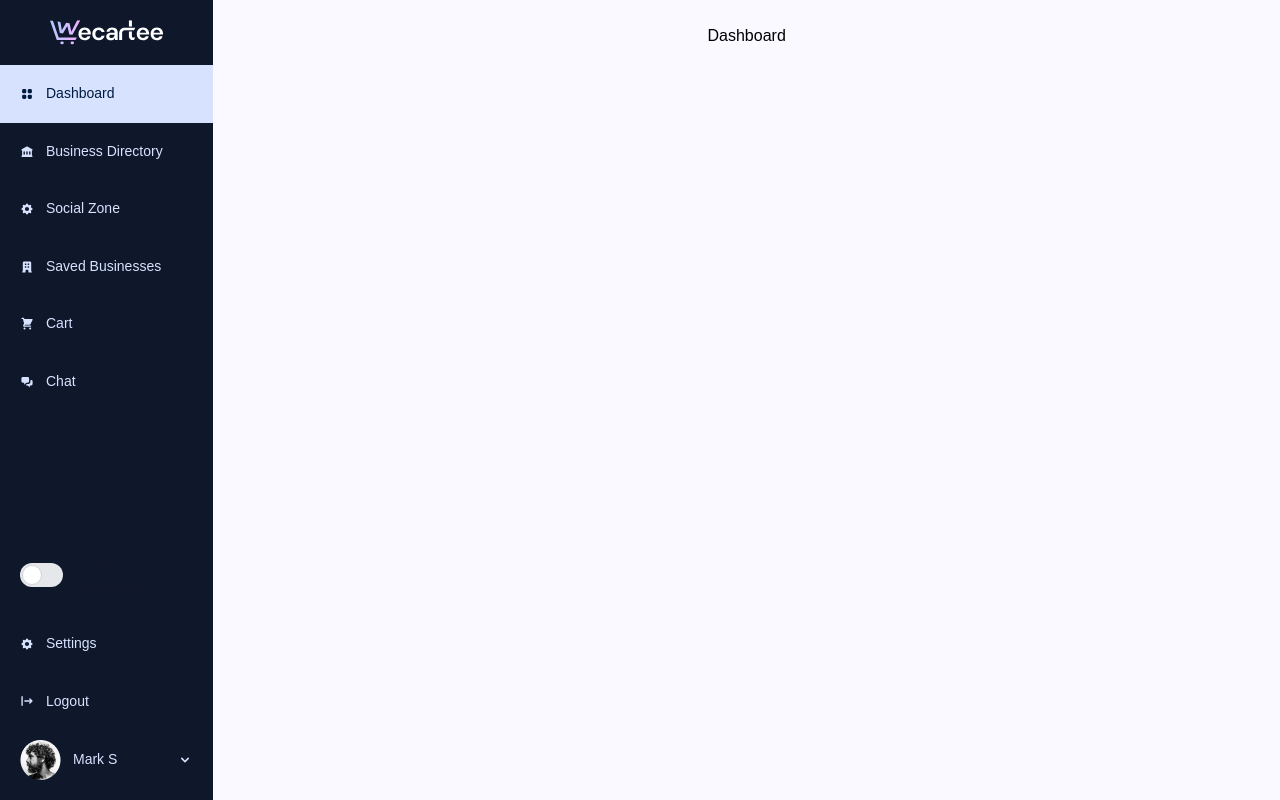
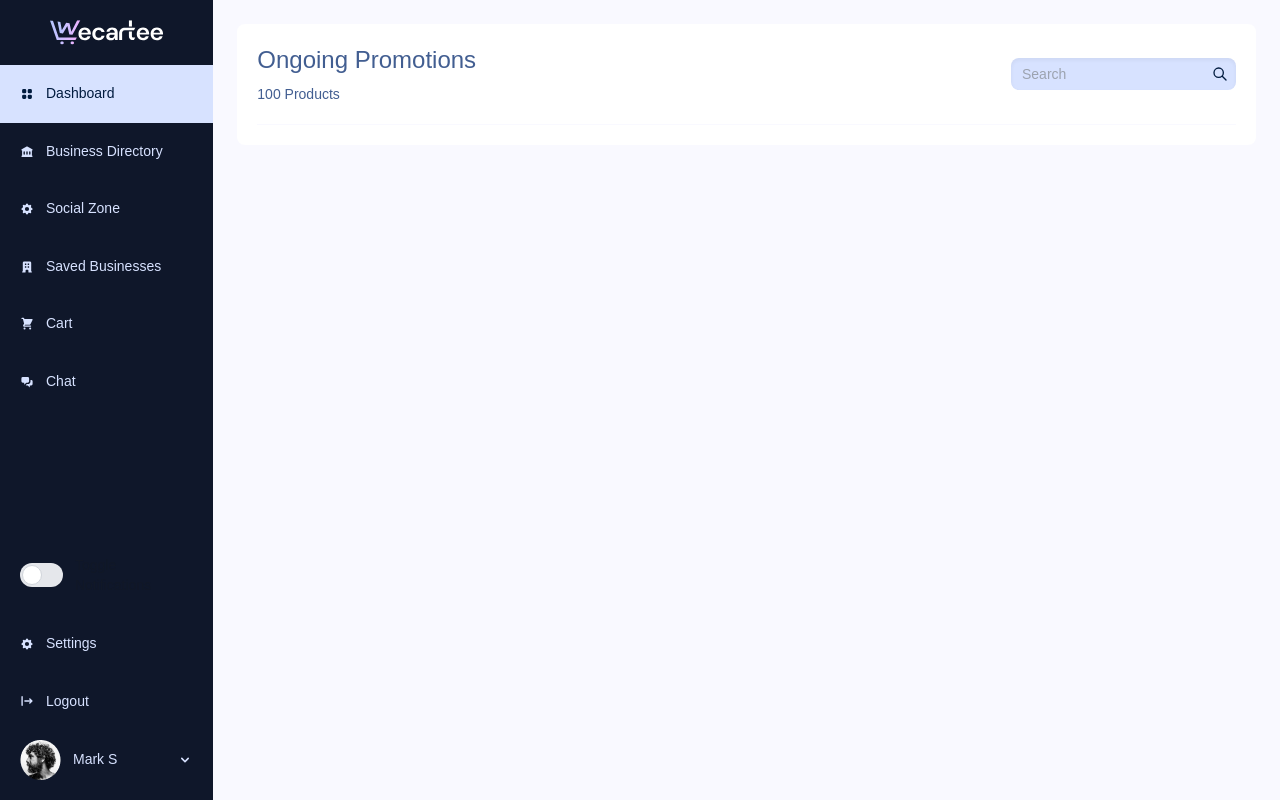
Before and after one commit to sulosp/wecartee-app, a React (Create React App) app in the folder client/: page / in a window 1280 px wide. Built offline with nearby package versions, Linux system fonts and the light colour scheme.

Commit message:
sdiebar filter notification search

```diff
--- a/client/src/components/buyer/dashboard.jsx
+++ b/client/src/components/buyer/dashboard.jsx
@@ -1,12 +1,26 @@
 // Dashboard.js
-import React from 'react';
-
+import React from "react";
+import Search from './../controls/search'
+import Filter from './../controls/filter'
 
 function Dashboard() {
+  return (
+    <div className="w-full p-20 bg-white rounded-lg justify-center items-center h-auto ">
+      <div className="inline-flex w-full justify-between items-center pb-20 border-b border-surface-100  ">
+        <div className="flex flex-col justify-start gap-2">
+          <span className="text-primary-400 text-headline-sm">
+            Ongoing Promotions
+          </span>
+          <span className="text-primary-400 text-body-md gap-1 ">
+            100 Products
+          </span>
+        </div>
 
-  return (
-    <div>
-      Dashboard
+        <div className="flex flex-row justify-end items-center gap-3.5">
+         <Search />
+         <Filter />
+        </div>
+      </div>
     </div>
   );
 }
--- /dev/null
+++ b/client/src/components/controls/filter.jsx
@@ -0,0 +1,8 @@
+import React from 'react'
+import { HiOutlineFilter } from "react-icons/hi";
+
+export default function Filter(){
+        <button className ="p-12 bg-primary-900 rounded-lg">
+            <HiOutlineFilter />
+        </button>
+}
--- /dev/null
+++ b/client/src/components/controls/search.jsx
@@ -0,0 +1,22 @@
+import React from 'react'
+import { HiOutlineSearch } from "react-icons/hi";
+
+export default function Search(){
+    return(
+        <div className=" bg-primary-100 rounded-lg shadow-inner inline-flex justify-between items-center">
+        <input
+          type="search"
+          id="default-search"
+          className="pl-10 text-sm text-primary-900 border bg-transparent border-transparent rounded-lg  focus:ring-transparent focus:border-transparent  focus-visible:border-transparent outline-none  "
+          placeholder="Search"
+          required
+        />
+        <button
+          type="submit"
+          className="text-primary-900 focus:ring-4 focus:outline-none font-medium rounded-lg p-8 text-title-md"
+        >
+         <span><HiOutlineSearch /></span>
+        </button>
+      </div>
+    )
+}
--- a/client/src/components/shared/Sidebar.jsx
+++ b/client/src/components/shared/Sidebar.jsx
@@ -5,7 +5,7 @@ import Favicon from "../../assets/favicon.svg";
 import { DASHBOARD_SIDEBAR_LINKS, DASHBOARD_SIDEBAR_BOTTOM_LINKS, SELLER_SIDEBAR_LINKS, SETTINGS_LINKS } from "../../lib/consts/navigation";
 import classNames from "classnames";
 import ToggleSwitch from "../controls/toggleSwitch";
-import Notification from "./notification";
+import Notification from "../controls/notification";
 import ViewMode from './viewMode'
 
 
@@ -49,8 +49,6 @@ export default function Sidebar() {
         </Link>
 
       <ViewModeNavigation />
-
-
       </div>
 
 
@@ -70,6 +68,7 @@ export default function Sidebar() {
         <ViewMode />
 
       </div>
+
     </div>
   );
 }
@@ -122,7 +121,6 @@ if (path === "/businessDirectory" ||  path  === "/cart" || path === "/" || path
         {SETTINGS_LINKS.map((item) => (
           <SidebarLink key={item.key} item={item} />
         ))
-
         }
     </div>
   )
```
Also changed, not shown: client/src/components/controls/notification.jsx (renamed from client/src/components/shared/notification.jsx).
